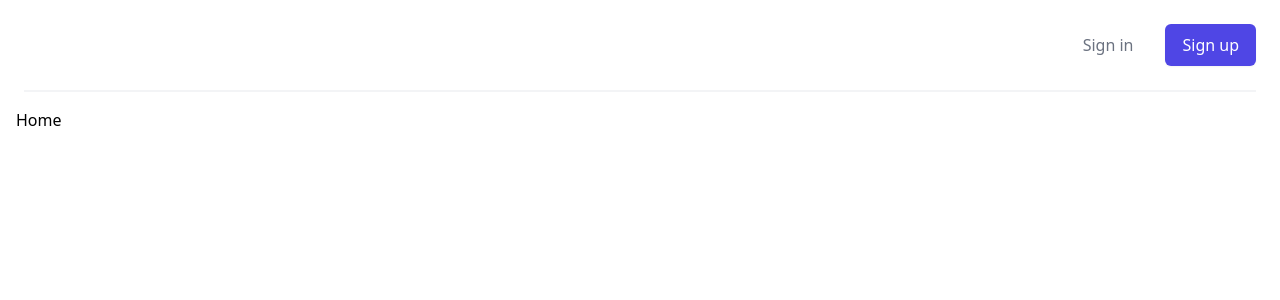
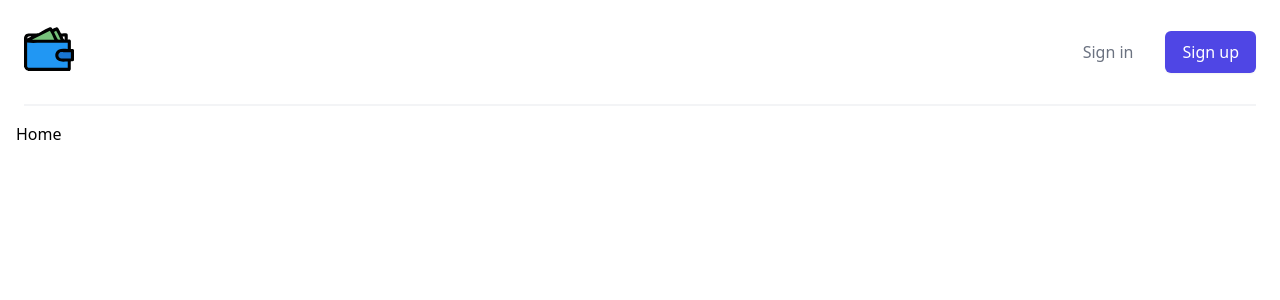
Before and after one commit to fra-malagisi/wallet, a Next.js app: page / in a window 1280 px wide. Shown: the top 300 px of the page. Built offline with nearby package versions, Linux system fonts and the light colour scheme.

Commit message:
feat: add header logo

```diff
--- a/components/header.tsx
+++ b/components/header.tsx
@@ -8,7 +8,8 @@ const Header: FC<unknown> = () => {
         <div className="flex justify-between items-center border-b-2 border-gray-100 py-6 md:justify-start md:space-x-10">
           <div className="flex justify-start lg:w-0 lg:flex-1">
             <a href="#">
-              <span className="sr-only">Workflow</span>
+              <span className="sr-only">Wallet</span>
+              <Image src="/wallet.svg" alt="wallet logo" width="50" height="50" />
             </a>
           </div>
           <div className="-mr-2 -my-2 md:hidden">
```
Also changed, not shown: public/wallet.svg (added).
